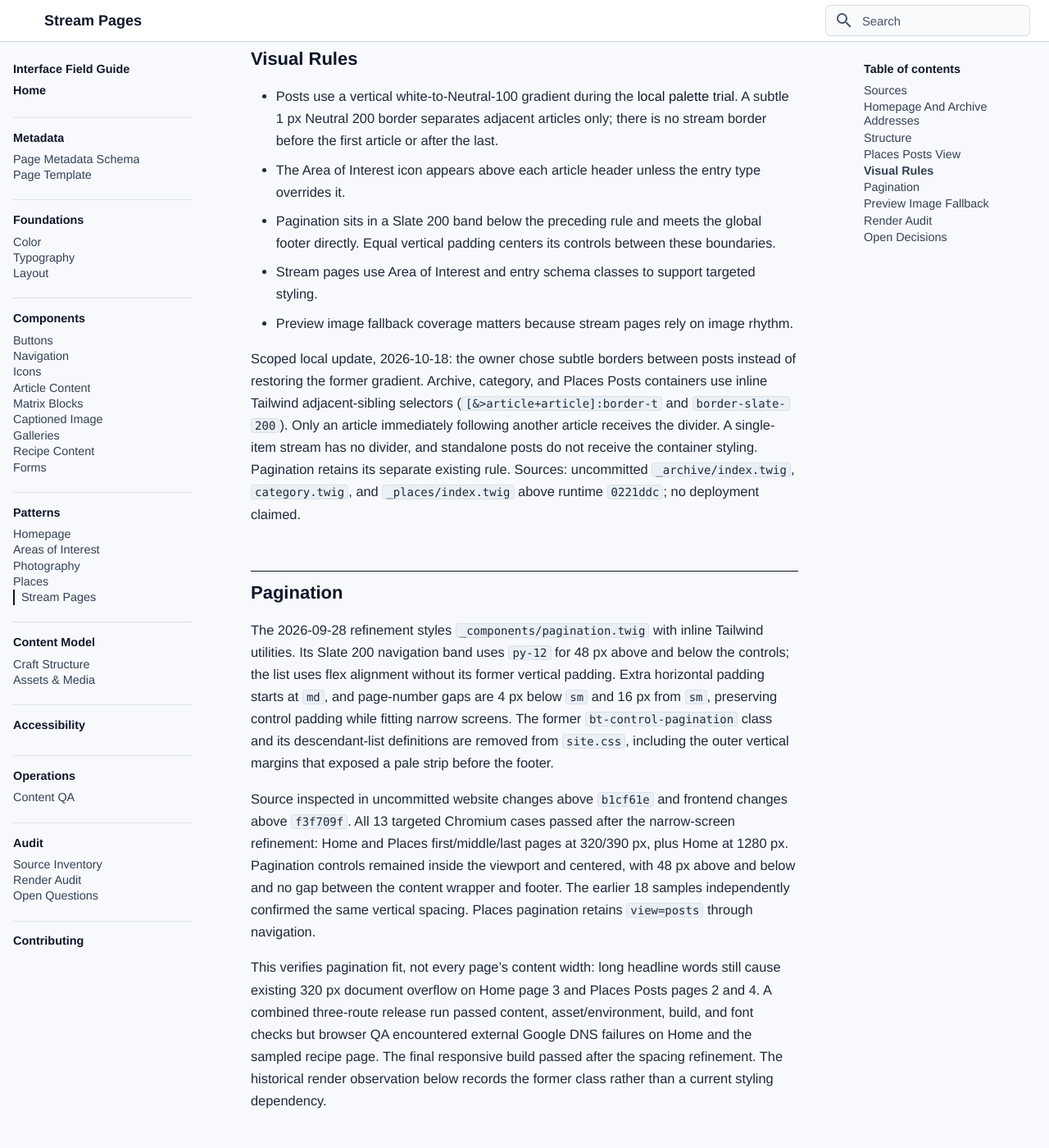
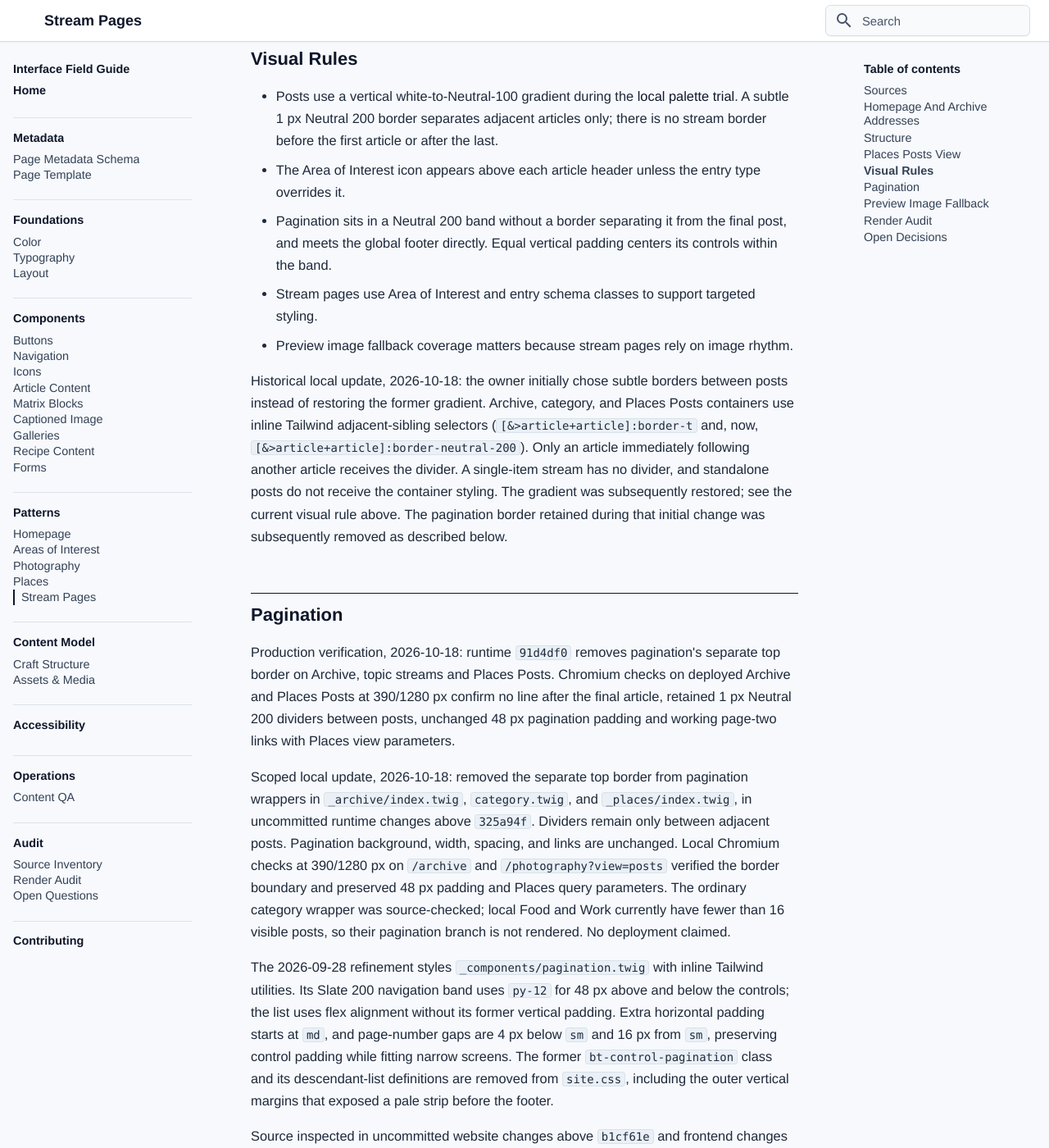
Before and after one commit to bentilden/Design-System, an MkDocs documentation site: the page built from docs/patterns/stream-pages.md, in a window 1280 px wide and 1400 px high, scrolled down 1805 px. Shown: the whole window at 82% size. Built offline with MkDocs 1.6.1 and Material for MkDocs 9.7.7, drawn with Linux system fonts in a browser that asks for light colours; some web fonts are replaced.

Commit message:
Document border-free pagination on production

```diff
--- a/docs/patterns/stream-pages.md
+++ b/docs/patterns/stream-pages.md
@@ -68,13 +68,17 @@ Scoped source review, 2026-09-28: checked `bentilden.com/templates/category.twig
 
 - Posts use a vertical white-to-Neutral-100 gradient during the [local palette trial](../foundations/color.md). A subtle 1 px Neutral 200 border separates adjacent articles only; there is no stream border before the first article or after the last.
 - The Area of Interest icon appears above each article header unless the entry type overrides it.
-- Pagination sits in a Slate 200 band below the preceding rule and meets the global footer directly. Equal vertical padding centers its controls between these boundaries.
+- Pagination sits in a Neutral 200 band without a border separating it from the final post, and meets the global footer directly. Equal vertical padding centers its controls within the band.
 - Stream pages use Area of Interest and entry schema classes to support targeted styling.
 - Preview image fallback coverage matters because stream pages rely on image rhythm.
 
-Scoped local update, 2026-10-18: the owner chose subtle borders between posts instead of restoring the former gradient. Archive, category, and Places Posts containers use inline Tailwind adjacent-sibling selectors (`[&>article+article]:border-t` and `border-slate-200`). Only an article immediately following another article receives the divider. A single-item stream has no divider, and standalone posts do not receive the container styling. Pagination retains its separate existing rule. Sources: uncommitted `_archive/index.twig`, `category.twig`, and `_places/index.twig` above runtime `0221ddc`; no deployment claimed.
+Historical local update, 2026-10-18: the owner initially chose subtle borders between posts instead of restoring the former gradient. Archive, category, and Places Posts containers use inline Tailwind adjacent-sibling selectors (`[&>article+article]:border-t` and, now, `[&>article+article]:border-neutral-200`). Only an article immediately following another article receives the divider. A single-item stream has no divider, and standalone posts do not receive the container styling. The gradient was subsequently restored; see the current visual rule above. The pagination border retained during that initial change was subsequently removed as described below.
 
 ## Pagination
+
+Production verification, 2026-10-18: runtime `91d4df0` removes pagination's separate top border on Archive, topic streams and Places Posts. Chromium checks on deployed Archive and Places Posts at 390/1280 px confirm no line after the final article, retained 1 px Neutral 200 dividers between posts, unchanged 48 px pagination padding and working page-two links with Places view parameters.
+
+Scoped local update, 2026-10-18: removed the separate top border from pagination wrappers in `_archive/index.twig`, `category.twig`, and `_places/index.twig`, in uncommitted runtime changes above `325a94f`. Dividers remain only between adjacent posts. Pagination background, width, spacing, and links are unchanged. Local Chromium checks at 390/1280 px on `/archive` and `/photography?view=posts` verified the border boundary and preserved 48 px padding and Places query parameters. The ordinary category wrapper was source-checked; local Food and Work currently have fewer than 16 visible posts, so their pagination branch is not rendered. No deployment claimed.
 
 The 2026-09-28 refinement styles `_components/pagination.twig` with inline Tailwind utilities. Its Slate 200 navigation band uses `py-12` for 48 px above and below the controls; the list uses flex alignment without its former vertical padding. Extra horizontal padding starts at `md`, and page-number gaps are 4 px below `sm` and 16 px from `sm`, preserving control padding while fitting narrow screens. The former `bt-control-pagination` class and its descendant-list definitions are removed from `site.css`, including the outer vertical margins that exposed a pale strip before the footer.
 
```
